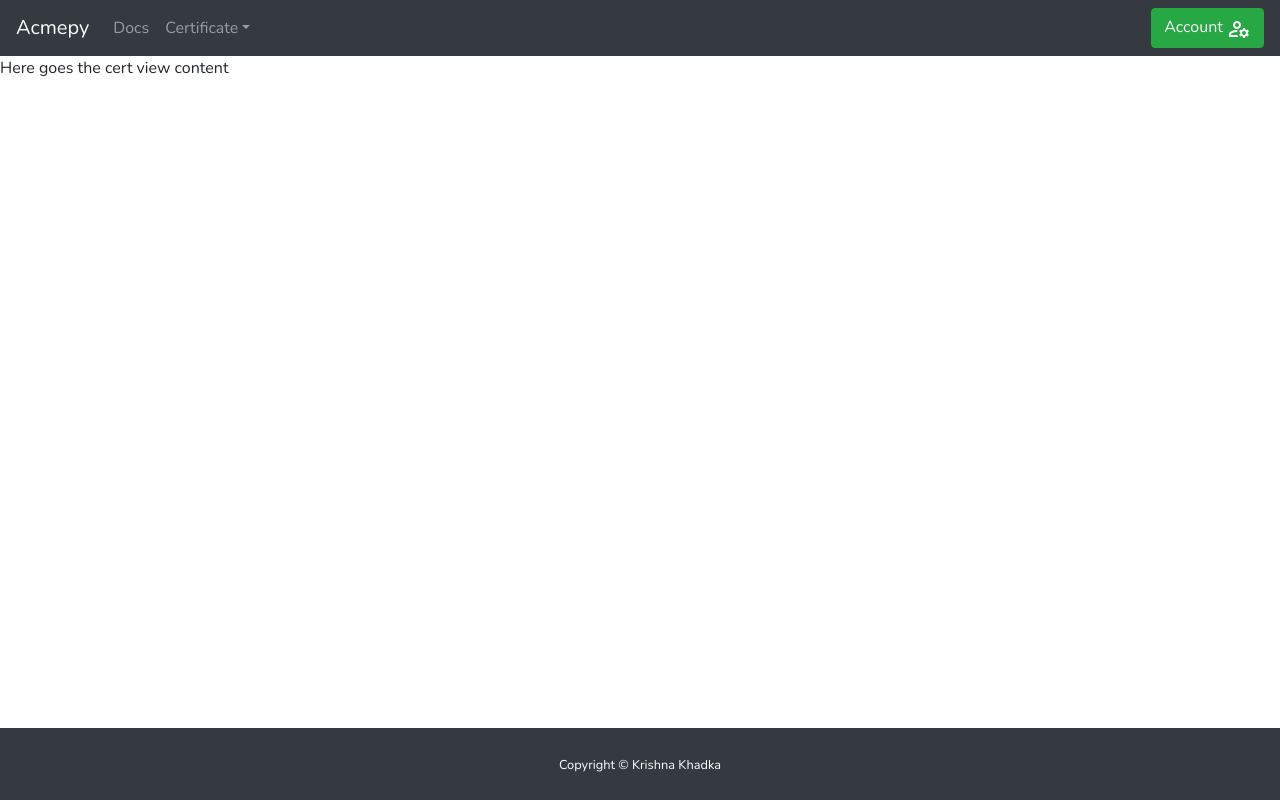
After one commit to khadkakrishna/acmepy-web-app, a Flask app: page /viewCert in a window 1280 px wide. The commit adds this page. Run offline with Flask 2, Linux system fonts and the light colour scheme.

Commit message:
adding certificate pages

```diff
--- a/app.py
+++ b/app.py
@@ -17,5 +17,13 @@ def account():
 def createCert():
     return render_template("create_cert.html")
 
+@app.route("/viewCert")
+def viewCert():
+    return render_template("view_cert.html")
+
+@app.route("/manageCert")
+def manageCert():
+    return render_template("manage_cert.html")
+
 if __name__ == "__main__":
     app.run(debug=True)
--- a/templates/includes/nav.html
+++ b/templates/includes/nav.html
@@ -11,10 +11,8 @@
                 <a class="nav-link dropdown-toggle" href="#"role="button" data-toggle="dropdown" aria-haspopup="true" aria-expanded="false">Certificate</a>
                 <div class="dropdown-menu" aria-labelledby="navbarDropdown">
                     <a class="dropdown-item" href="/createCert">Create</a>
-                    <a class="dropdown-item" href="#">View</a>
-                    <a class="dropdown-item" href="#">Revoke</a>
-                    <a class="dropdown-item" href="#">Delete</a>
-                    <a class="dropdown-item" href="#">Renew</a>
+                    <a class="dropdown-item" href="/viewCert">View</a>
+                    <a class="dropdown-item" href="/manageCert">Manage</a>
                 </div>
             </li>
         </ul>
--- /dev/null
+++ b/templates/manage_cert.html
@@ -0,0 +1,6 @@
+{% extends "base.html" %}
+{% block content %}
+<div>
+    Here goes the cert manage content
+</div>
+{% endblock %}
--- /dev/null
+++ b/templates/view_cert.html
@@ -0,0 +1,6 @@
+{% extends "base.html" %}
+{% block content %}
+<div>
+    Here goes the cert view content
+</div>
+{% endblock %}
```
